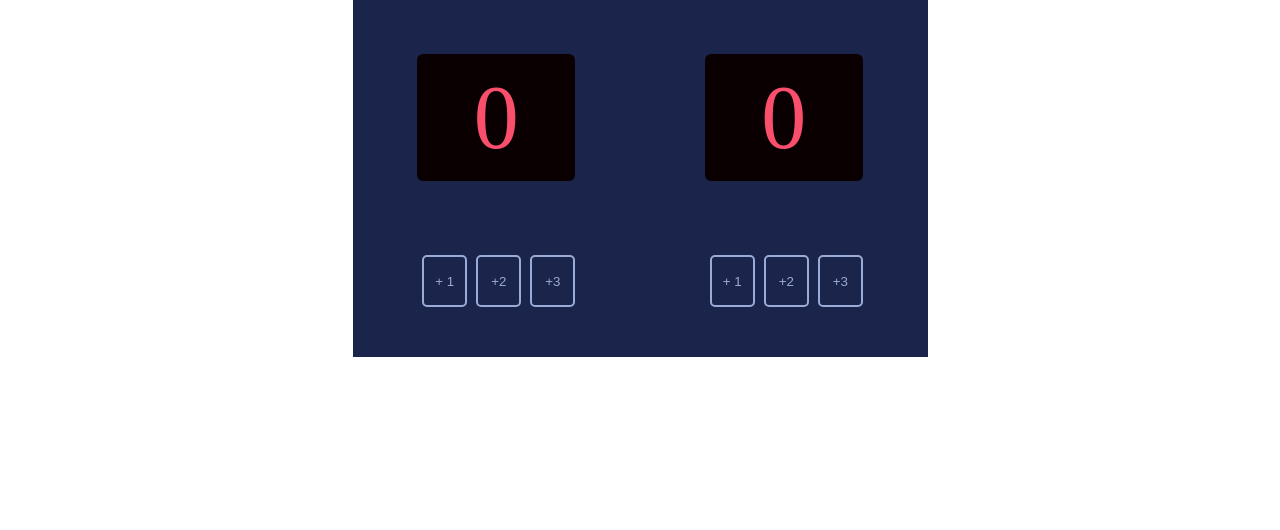
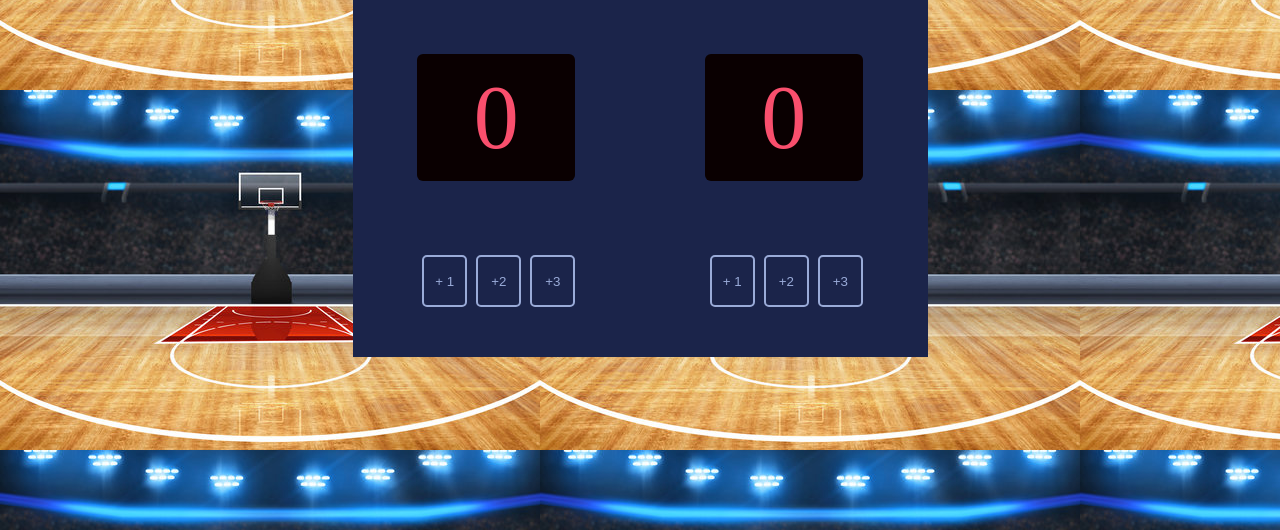
Before and after one commit to Vsinghrathore/basketball_score-, a plain HTML site: page index.html in a window 1280 px wide. Shown: the part 270-800 px from the top of the page. Drawn offline with Linux system fonts and the light colour scheme.

Commit message:
add bg image

```diff
--- a/score.css
+++ b/score.css
@@ -9,6 +9,7 @@ body {
 display: flex;
     align-items: center;
     justify-content: center;
+    background-image: url(bg.jpg);
 }
 .score {
     border-radius: 6px;
```
